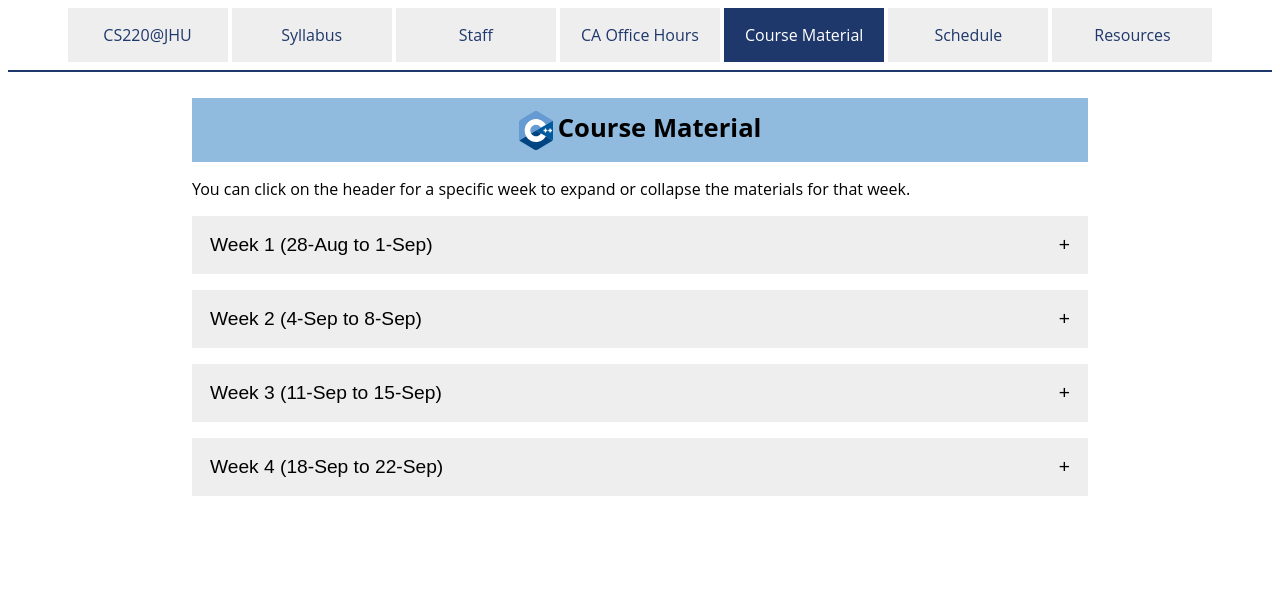
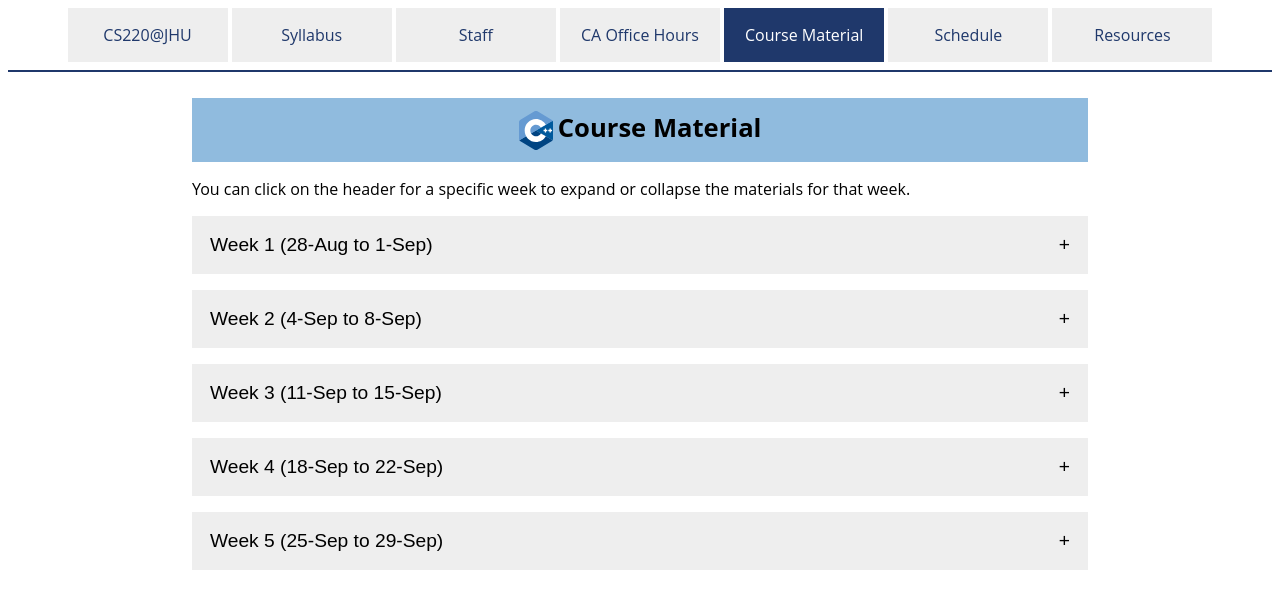
Before and after one commit to jhu-ip/cs220-f23, a Jekyll site: the page built from material.md, in a window 1280 px wide. Shown: the top 609 px of the page. Built offline with Jekyll 4.4.1, drawn with Linux system fonts in a browser that asks for light colours; part of the change alters nothing that is shown.

Commit message:
week 5 added

```diff
--- a/material.md
+++ b/material.md
@@ -198,54 +198,46 @@ the materials for that week.
       <td>Additional<br>Resources</td>
       <td><a class='external' target='_blank' href='https://darkdust.net/files/GDB%20Cheat%20Sheet.pdf'>GDB Cheat Sheet</a></td>
       <td><a class='external' target='_blank' href='https://www.youtube.com/watch?v=5VnDaHBi8dM'>Binky the Pointer (Video)</a></td>
-      <td></td>
+      <td><code>valgrind --leak-check=full --show-leak-kinds=all</code></td>
     </tr>
   </tbody>
 </table>
 </div>
 
-<!-- <td><a class='external' target='_blank' href=''>Pointer Arithmetic</a><br><a class='external' target='_blank' href=''>Dynamic 2-D Arrays, Pointers and Const</a></td>
-
-<td><a href='slides/day12_pointer_arithmetic.pdf'>Pointer Arithmetic</a><br><a href='slides/day12_more_pointers_dynamic_2d_arrays.pdf'>Dynamic 2-D Arrays, Pointers and Const</a></td>
-
--->
-
-<!--
-<button type="button" id="week_5_toggle" class="week_control_button">Week 5 (20-Feb to 24-Feb)</button>
+<button type="button" id="week_5_toggle" class="week_control_button">Week 5 (25-Sep to 29-Sep)</button>
 <div id="week_5" class="collapsible">
 <table>
   <thead>
     <tr>
       <th></th>
-      <th>Day 13 (20-Feb)</th>
-      <th>Day 14 (22-Feb)</th>
-      <th>Day 15 (24-Feb)</th>
+      <th>Day 12 (25-Sep)</th>
+      <th>Day 13 (27-Sep)</th>
+      <th>Day 14 (29-Sep)</th>
     </tr>
   </thead>
   <tbody>
     <tr>
       <td>Videos</td>
-      <td><a class='external' target='_blank' href='https://jh.hosted.panopto.com/Panopto/Pages/Viewer.aspx?id=6fa78f1f-431c-40ea-95e2-ae230027a663'>Lifetime/Scope</a><br><a class='external' target='_blank' href='https://jh.hosted.panopto.com/Panopto/Pages/Viewer.aspx?id=81f128ab-96f2-433e-b770-ae230027a5f4'>Structs</a><br><a class='external' target='_blank' href='https://jh.hosted.panopto.com/Panopto/Pages/Viewer.aspx?id=e02cd998-bfde-4c4a-977a-ae23002791e7'>Random number generation</a></td>
+      <td><a class='external' target='_blank' href='https://jh.hosted.panopto.com/Panopto/Pages/Embed.aspx?id=6626bc1f-ffd6-4245-91cd-ae230027a13e'>Pointer Arithmetic</a><br><a class='external' target='_blank' href='https://jh.hosted.panopto.com/Panopto/Pages/Viewer.aspx?id=38c9ad6c-baf9-4248-ae3c-ae230027a2f7'>Dynamic 2-D Arrays, Pointers and Const</a></td><td><a class='external' target='_blank' href='https://jh.hosted.panopto.com/Panopto/Pages/Viewer.aspx?id=6fa78f1f-431c-40ea-95e2-ae230027a663'>Lifetime/Scope</a><br><a class='external' target='_blank' href='https://jh.hosted.panopto.com/Panopto/Pages/Viewer.aspx?id=81f128ab-96f2-433e-b770-ae230027a5f4'>Structs</a><br><a class='external' target='_blank' href='https://jh.hosted.panopto.com/Panopto/Pages/Viewer.aspx?id=e02cd998-bfde-4c4a-977a-ae23002791e7'>Random number generation</a></td>
       <td><a class='external' target='_blank' href='https://jh.hosted.panopto.com/Panopto/Pages/Viewer.aspx?id=9a428f88-2a13-420b-b008-ae230027a35f'>Binary file I/O</a><br><a class='external' target='_blank' href='https://jh.hosted.panopto.com/Panopto/Pages/Viewer.aspx?id=373770ad-6472-4b72-b789-ae230027a246'>Bitwise operations</a></td>
-      <td><a class='external' target='_blank' href='https://jh.hosted.panopto.com/Panopto/Pages/Viewer.aspx?id=9ce56b92-a382-468f-8c9e-ae230027a1af'>Number representation,<br>type conversion/casting</a></td>
     </tr>
     <tr>
       <td>Slides</td>
+      <td><a href='slides/day12_pointer_arithmetic.pdf'>Pointer Arithmetic</a><br><a href='slides/day12_more_pointers_dynamic_2d_arrays.pdf'>Dynamic 2-D Arrays, Pointers and Const</a></td>
       <td><a href='slides/day13_lifetime_scope.pdf'>Lifetime/Scope</a><br><a href='slides/day13_struct_type.pdf'>Structs</a><br><a href='slides/day13_random_numbers.pdf'>Random number generation</a></td>
       <td><a href='slides/day14_binary_file_io.pdf'>Binary file I/O</a><br><a href='slides/day14_bitwise_operations.pdf'>Bitwise operations</a></td>
-      <td><a href='slides/day15_number_rep_type_conversions.pdf'>Number representation,<br>type conversion/casting</a></td>
     </tr>
     <tr>
       <td>Recap<br>Questions</td>
+      <td><a href='questions/day12.html'>Day 12</a></td>
       <td><a href='questions/day13.html'>Day 13</a></td>
       <td><a href='questions/day14.html'>Day 14</a></td>
-      <td><a href='questions/day15.html'>Day 15</a></td>
     </tr>
     <tr>
       <td>Exercise</td>
+      <td><a href='exercise/ex12.html'>Exercise 12</a></td>
       <td><a href='exercise/ex13.html'>Exercise 13</a></td>
       <td><a href='exercise/ex14.html'>Exercise 14</a></td>
-      <td><a href='exercise/ex15.html'>Exercise 15</a></td>
     </tr>
     <tr>
       <td>Additional<br>Resources</td>
@@ -253,15 +245,16 @@ the materials for that week.
       <td></td>
       <td></td>
     </tr>
-    <tr>
-      <td>Lecture<br>Slides</td>
-      <td><a href='slides/notes/sp23_day13_sec03.pdf'>Day 13 Notes (Sec 03)</a><br><a href='slides/notes/sp23_day13_sec04.pdf'>Day 13 Notes (Sec 04)</a></td>
-      <td><a href='slides/notes/sp23_day14_sec03.pdf'>Day 14 Notes (Sec 03)</a><br><a href='slides/notes/sp23_day14_sec04.pdf'>Day 14 Notes (Sec 04)</a></td>
-      <td><a href='slides/notes/sp23_day15_sec03.pdf'>Day 15 Notes (Sec 03)</a><br><a href='slides/notes/sp23_day15_sec04.pdf'>Day 15 Notes (Sec 04)</a></td>
-    </tr>
   </tbody>
 </table>
 </div>
+
+<!--
+<td><a class='external' target='_blank' href='https://jh.hosted.panopto.com/Panopto/Pages/Viewer.aspx?id=9ce56b92-a382-468f-8c9e-ae230027a1af'>Number representation,<br>type conversion/casting</a></td>
+
+<td><a href='slides/day15_number_rep_type_conversions.pdf'>Number representation,<br>type conversion/casting</a></td>
+
+
 <button type="button" id="week_6_toggle" class="week_control_button">Week 6 (27-Feb to 3-Mar)</button>
 <div id="week_6" class="collapsible">
 <table>
```
